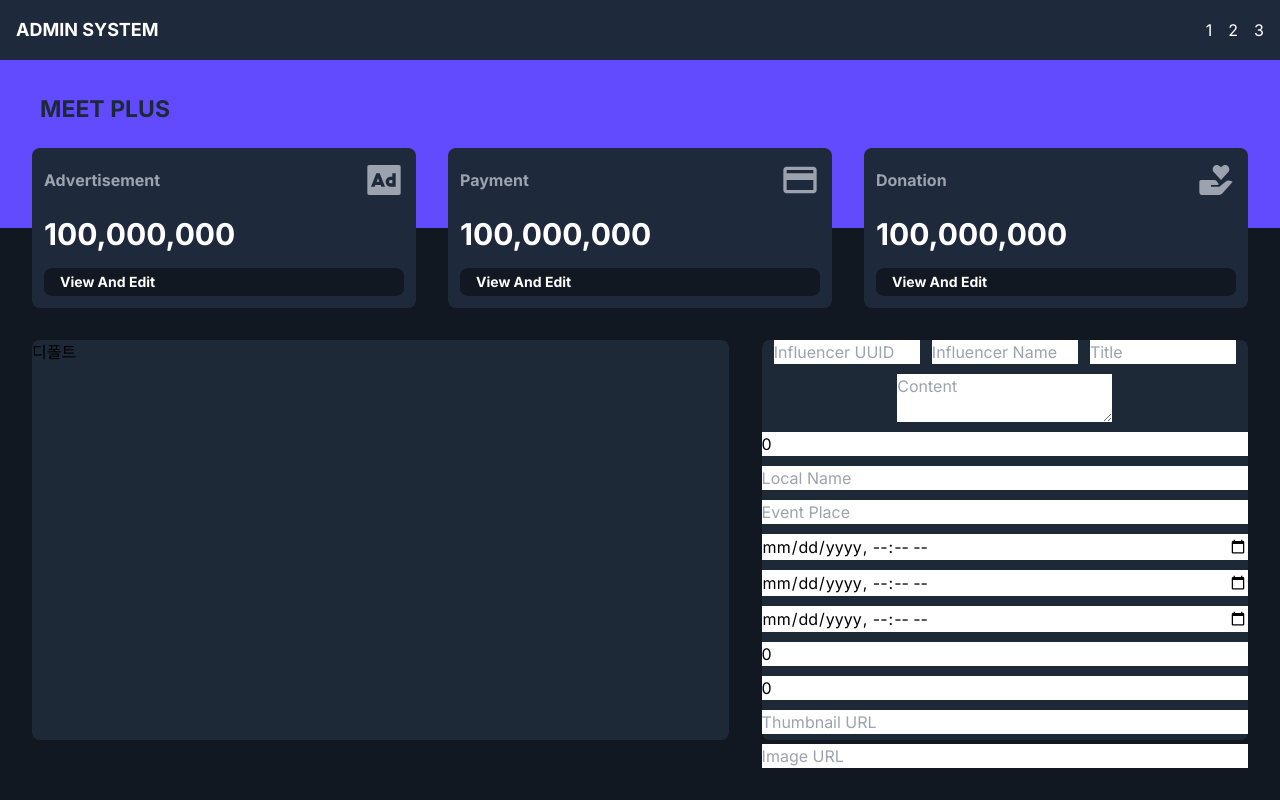
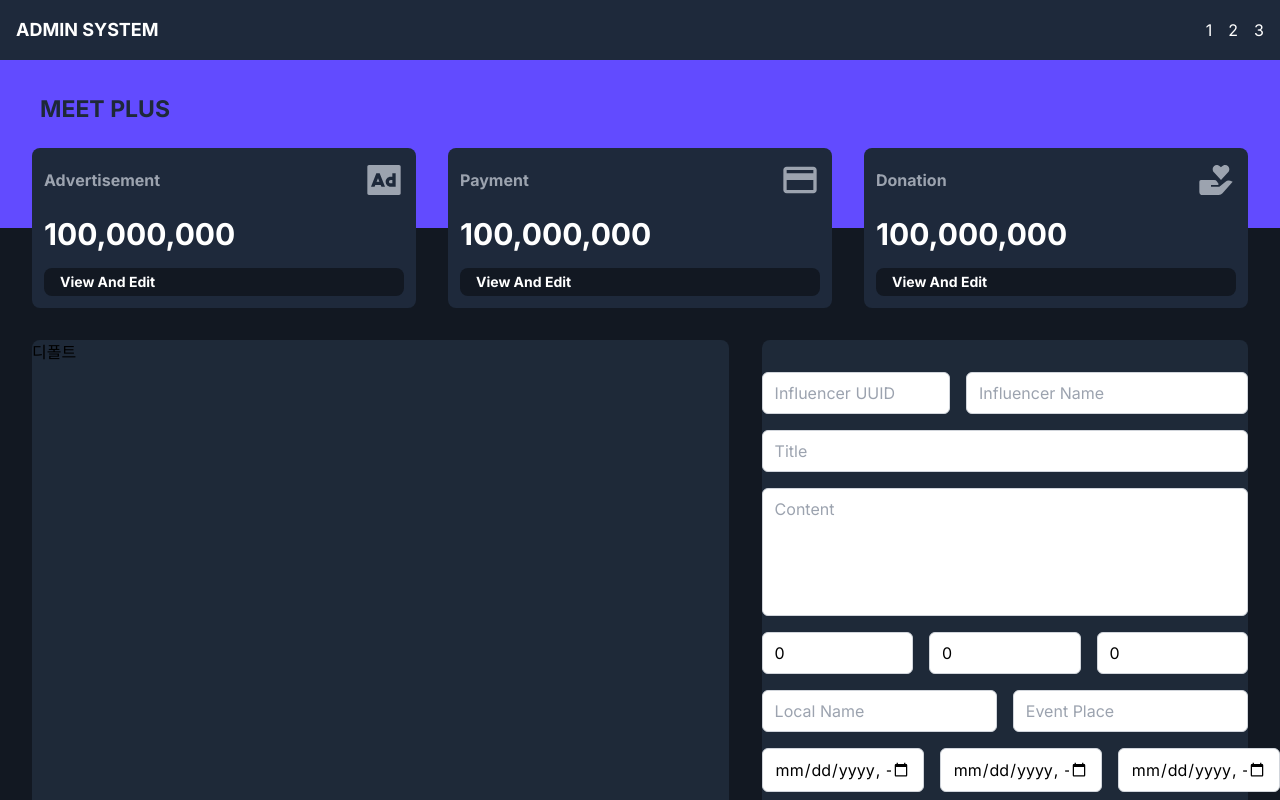
Before and after one commit to 3-RACEHORSE/FE_Admin, a Next.js app: page / in a window 1280 px wide. Shown: the top 800 px of the page. Built offline with nearby package versions, Linux system fonts and the light colour scheme.

Commit message:
refactor: 테일윈드로 변경 (#7)

```diff
--- a/src/app/(afterLogin)/layout.tsx
+++ b/src/app/(afterLogin)/layout.tsx
@@ -18,7 +18,7 @@ export default function Layout({
       <div
         className="flex items-center justify-between w-full mt-28"
         style={{
-          height: "400px",
+          height: "670px",
           paddingLeft: "2.5%",
           paddingRight: "2.5%",
         }}
--- a/src/components/pages/Post.tsx
+++ b/src/components/pages/Post.tsx
@@ -53,26 +53,16 @@ const Post: React.FC = () => {
   return (
     <form
       onSubmit={handleSubmit}
-      style={{
-        display: "flex",
-        flexDirection: "column",
-        width: "100%",
-        margin: "auto",
-      }}
+      className="flex flex-col items-center w-full max-w-lg mx-auto"
     >
-      <div
-        style={{
-          display: "flex",
-          justifyContent: "space-evenly",
-        }}
-      >
+      <div className="flex justify-between w-full mb-4 mt-8">
         <input
           type="text"
           name="influencerUuid"
           value={formData.influencerUuid}
           onChange={handleChange}
           placeholder="Influencer UUID"
-          style={{ marginBottom: "10px", width: "30%" }}
+          className="w-2/5 px-3 py-2 border rounded-md border-gray-300 focus:outline-none focus:border-blue-500"
         />
         <input
           type="text"
@@ -80,46 +70,58 @@ const Post: React.FC = () => {
           value={formData.influencerName}
           onChange={handleChange}
           placeholder="Influencer Name"
-          style={{ marginBottom: "10px", width: "30%" }}
+          className="w-3/5 px-3 py-2 ml-4 border rounded-md border-gray-300 focus:outline-none focus:border-blue-500"
         />
+      </div>
       <input
         type="text"
         name="title"
         value={formData.title}
         onChange={handleChange}
         placeholder="Title"
-          style={{ marginBottom: "10px", width: "30%" }}
+        className="w-full px-3 py-2 mb-4 border rounded-md border-gray-300 focus:outline-none focus:border-blue-500"
       />
-      </div>
-      <div
-        style={{
-          display: "flex",
-          justifyContent: "space-evenly",
-        }}
-      >
       <textarea
         name="content"
         value={formData.content}
         onChange={handleChange}
         placeholder="Content"
-          style={{ marginBottom: "10px" }}
+        className="w-full h-32 px-3 py-2 mb-4 border rounded-md border-gray-300 resize-none focus:outline-none focus:border-blue-500"
       ></textarea>
-      </div>
+      <div className="flex justify-between w-full mb-4">
         <input
           type="number"
           name="numberOfEventParticipants"
           value={formData.numberOfEventParticipants}
           onChange={handleChange}
           placeholder="Number of Event Participants"
-        style={{ marginBottom: "10px" }}
+          className="w-1/3 px-3 py-2 border rounded-md border-gray-300 focus:outline-none focus:border-blue-500"
         />
+        <input
+          type="number"
+          name="startPrice"
+          value={formData.startPrice}
+          onChange={handleChange}
+          placeholder="Start Price"
+          className="w-1/3 px-3 py-2 ml-4 border rounded-md border-gray-300 focus:outline-none focus:border-blue-500"
+        />
+        <input
+          type="number"
+          name="incrementUnit"
+          value={formData.incrementUnit}
+          onChange={handleChange}
+          placeholder="Increment Unit"
+          className="w-1/3 px-3 py-2 ml-4 border rounded-md border-gray-300 focus:outline-none focus:border-blue-500"
+        />
+      </div>
+      <div className="flex justify-between w-full mb-4">
         <input
           type="text"
           name="localName"
           value={formData.localName}
           onChange={handleChange}
           placeholder="Local Name"
-        style={{ marginBottom: "10px" }}
+          className="w-1/2 px-3 py-2 border rounded-md border-gray-300 focus:outline-none focus:border-blue-500"
         />
         <input
           type="text"
@@ -127,15 +129,17 @@ const Post: React.FC = () => {
           value={formData.eventPlace}
           onChange={handleChange}
           placeholder="Event Place"
-        style={{ marginBottom: "10px" }}
+          className="w-1/2 px-3 py-2 ml-4 border rounded-md border-gray-300 focus:outline-none focus:border-blue-500"
         />
+      </div>
+      <div className="flex justify-between w-full mb-4">
         <input
           type="datetime-local"
           name="eventStartTime"
           value={formData.eventStartTime}
           onChange={handleChange}
           placeholder="Event Start Time"
-        style={{ marginBottom: "10px" }}
+          className="w-1/3 px-3 py-2 border rounded-md border-gray-300 focus:outline-none focus:border-blue-500"
         />
         <input
           type="datetime-local"
@@ -143,7 +147,7 @@ const Post: React.FC = () => {
           value={formData.eventCloseTime}
           onChange={handleChange}
           placeholder="Event Close Time"
-        style={{ marginBottom: "10px" }}
+          className="w-1/3 px-3 py-2 ml-4 border rounded-md border-gray-300 focus:outline-none focus:border-blue-500"
         />
         <input
           type="datetime-local"
@@ -151,31 +155,16 @@ const Post: React.FC = () => {
           value={formData.auctionStartTime}
           onChange={handleChange}
           placeholder="Auction Start Time"
-        style={{ marginBottom: "10px" }}
+          className="w-1/3 px-3 py-2 ml-4 border rounded-md border-gray-300 focus:outline-none focus:border-blue-500"
         />
-      <input
-        type="number"
-        name="startPrice"
-        value={formData.startPrice}
-        onChange={handleChange}
-        placeholder="Start Price"
-        style={{ marginBottom: "10px" }}
-      />
-      <input
-        type="number"
-        name="incrementUnit"
-        value={formData.incrementUnit}
-        onChange={handleChange}
-        placeholder="Increment Unit"
-        style={{ marginBottom: "10px" }}
-      />
+      </div>
       <input
         type="text"
         name="thumbnail"
         value={formData.thumbnail}
         onChange={handleChange}
         placeholder="Thumbnail URL"
-        style={{ marginBottom: "10px" }}
+        className="w-full px-3 py-2 mb-4 border rounded-md border-gray-300 focus:outline-none focus:border-blue-500"
       />
       <input
         type="text"
@@ -183,9 +172,12 @@ const Post: React.FC = () => {
         value={formData.images[0]}
         onChange={handleImageChange}
         placeholder="Image URL"
-        style={{ marginBottom: "10px" }}
+        className="w-full px-3 py-2 mb-4 border rounded-md border-gray-300 focus:outline-none focus:border-blue-500"
       />
-      <button type="submit" style={{ marginTop: "20px" }}>
+      <button
+        type="submit"
+        className="w-full px-4 py-2 mt-4 text-white bg-blue-500 rounded-md hover:bg-blue-600"
+      >
         Submit
       </button>
     </form>
```
Lines whose indentation alone changed are shown as unchanged.
